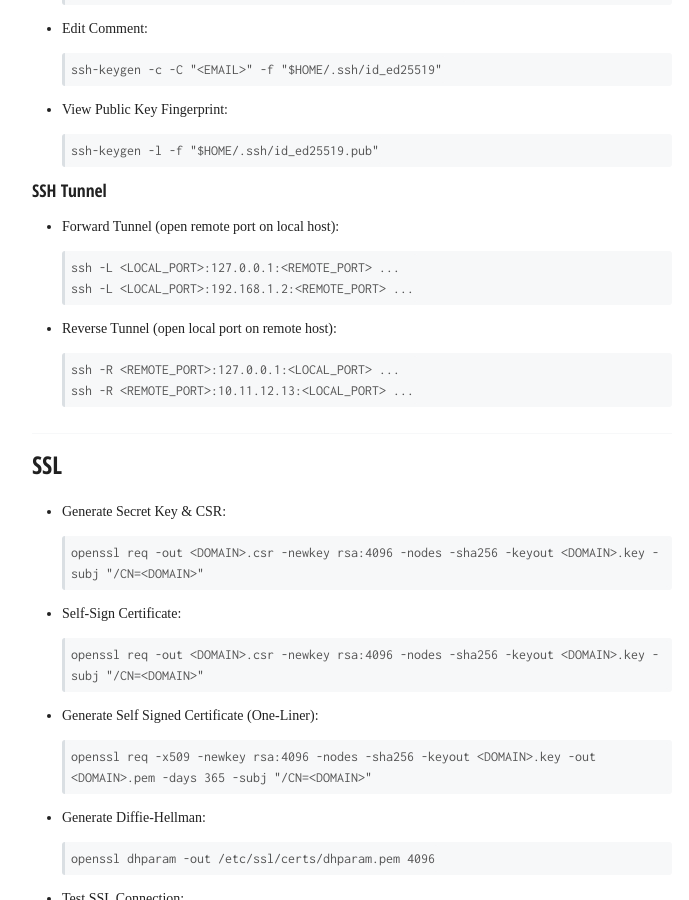
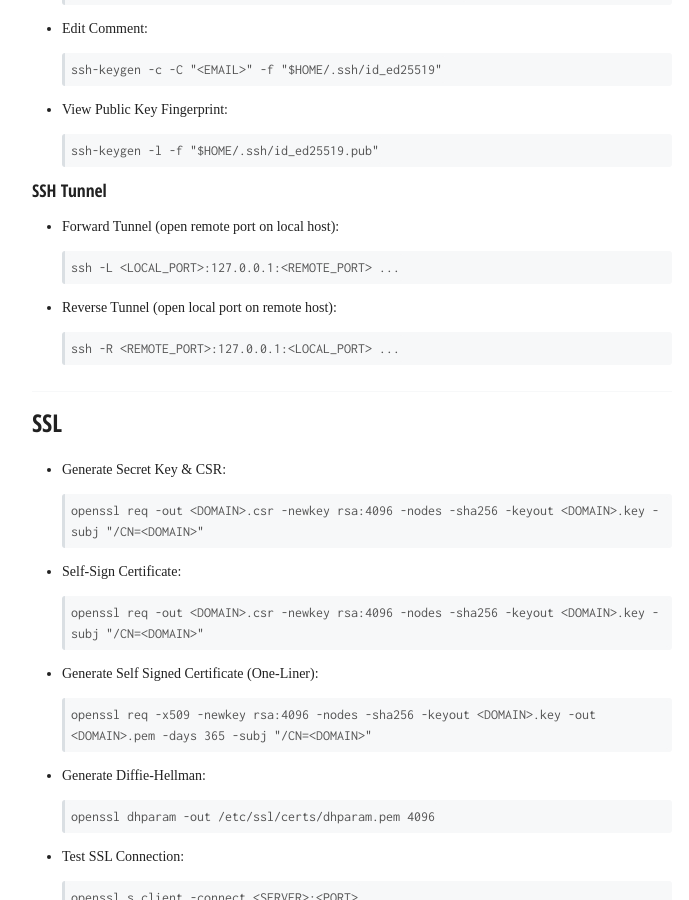
Before and after one commit to gh0st/docs.j7k6.org, a Jekyll site: the page built from _posts/2017-07-08-my-sysadmin-cheat-sheet.md, in a window 1280 px wide and 900 px high, scrolled down 439 px. Shown: the whole window, without its empty margins (288-977 px from the left). Built offline with Jekyll 4.4.1, drawn with Linux system fonts in a browser that asks for light colours; nearby versions of some CDN libraries; some web fonts are replaced; comment, search, counter and statistics services are not loaded.

Commit message:
my sysadmin cheat sheet

````diff
--- a/_posts/2017-07-08-my-sysadmin-cheat-sheet.md
+++ b/_posts/2017-07-08-my-sysadmin-cheat-sheet.md
@@ -27,12 +27,10 @@ tags: []
 - Forward Tunnel (open remote port on local host):
   ```bash
   ssh -L <LOCAL_PORT>:127.0.0.1:<REMOTE_PORT> ...
-  ssh -L <LOCAL_PORT>:192.168.1.2:<REMOTE_PORT> ...
   ```
 - Reverse Tunnel (open local port on remote host):
   ```bash
   ssh -R <REMOTE_PORT>:127.0.0.1:<LOCAL_PORT> ...
-  ssh -R <REMOTE_PORT>:10.11.12.13:<LOCAL_PORT> ...
   ```
 
 
````
